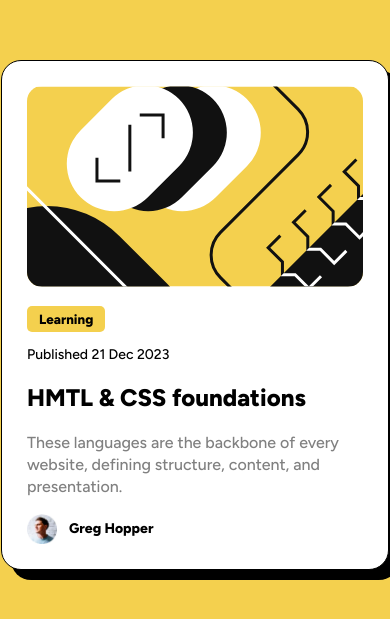
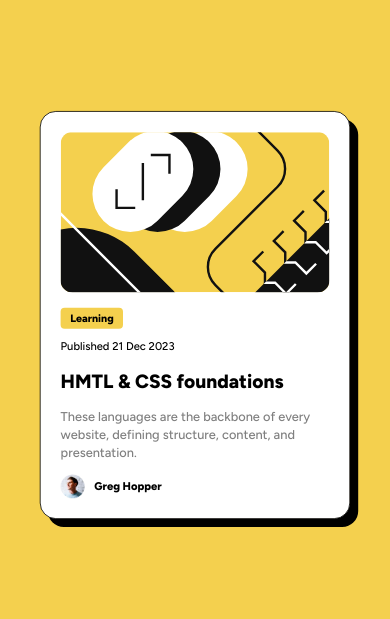
Before and after one commit to saisiddarth84/Frontend-Mentor-Challenges, a plain HTML site: page blog-preview-card/index.html in a window 390 px wide. Shown: the part 115-734 px from the top of the page. Drawn offline with Linux system fonts and the light colour scheme.

Commit message:
Update style.css

```diff
--- a/blog-preview-card/style.css
+++ b/blog-preview-card/style.css
@@ -58,5 +58,10 @@ button{
 .name{
   font-size: 14px;
   font-weight: 800;
+}
 
+@media(max-width: 400px ){
+  .blog-container{
+    transform: scale(0.8);
+  }
 }
```
